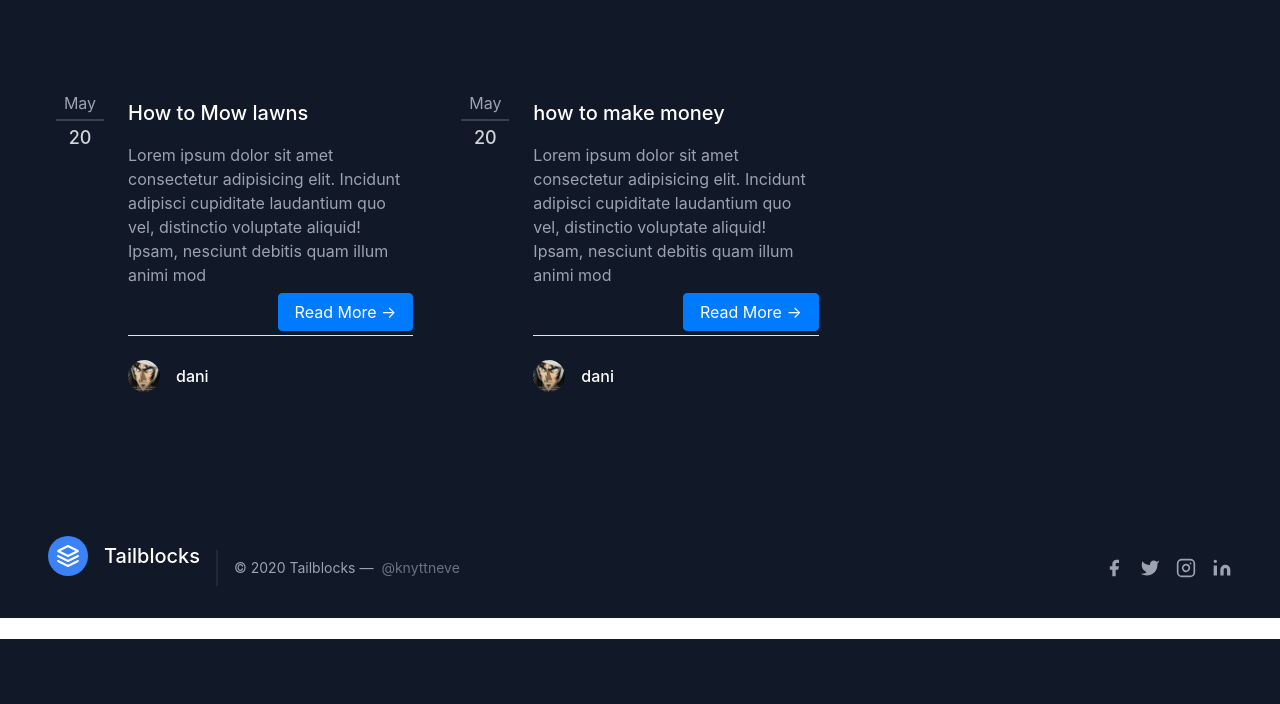
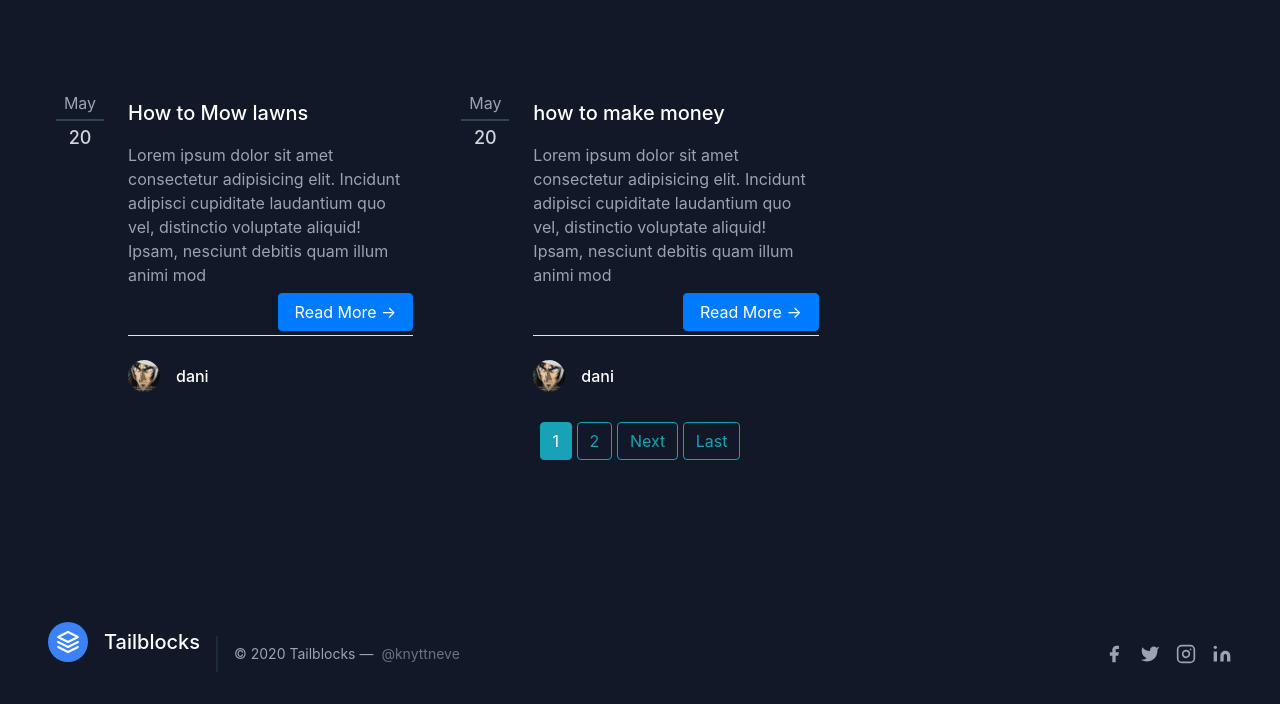
Before and after one commit to NjeruKariuki/Resume-online, a Django app: page /blog/ in a window 1280 px wide. Shown: the part 161-865 px from the top of the page. Before the commit the page ends 800 px from the top, so only its background shows below. Run offline with Django 4.2, Linux system fonts and the light colour scheme; data comes from the database, SQL or seed files in the repository; both versions use the stored data as it was after the commit; some libraries are stand-ins or nearby versions.

Commit message:
added pagination to post list

```diff
--- a/blog/templates/blog/home.html
+++ b/blog/templates/blog/home.html
@@ -89,7 +89,36 @@
 
 
       {% endfor %}
+
     </div>
+      <!--pagination-->
+
+      <div class="pagination-sec text-center">
+
+        <br>
+        {% if is_paginated %}
+
+      {% if page_obj.has_previous %}
+        <a class="btn btn-outline-info mb-4" href="?page=1">First</a>
+        <a class="btn btn-outline-info mb-4" href="?page={{ page_obj.previous_page_number }}">Previous</a>
+      {% endif %}
+
+      {% for num in page_obj.paginator.page_range %}
+        {% if page_obj.number == num %}
+          <a class="btn btn-info mb-4" href="?page={{ num }}">{{ num }}</a>
+        {% elif num > page_obj.number|add:'-3' and num < page_obj.number|add:'3' %}
+          <a class="btn btn-outline-info mb-4" href="?page={{ num }}">{{ num }}</a>
+        {% endif %}
+      {% endfor %}
+
+      {% if page_obj.has_next %}
+        <a class="btn btn-outline-info mb-4" href="?page={{ page_obj.next_page_number }}">Next</a>
+        <a class="btn btn-outline-info mb-4" href="?page={{ page_obj.paginator.num_pages }}">Last</a>
+      {% endif %}
+
+    {% endif %}
+      </div>
+
   </div>
 </section>
 
--- a/users/templates/users/register.html
+++ b/users/templates/users/register.html
@@ -17,5 +17,7 @@
                 Already Have an Account? <a class="ml-2" href="{% url 'login' %}">Sign In</a>
             </small>
         </div>
+
+
     </div>
 {% endblock %}
```
Also changed, not shown: db.sqlite3.
